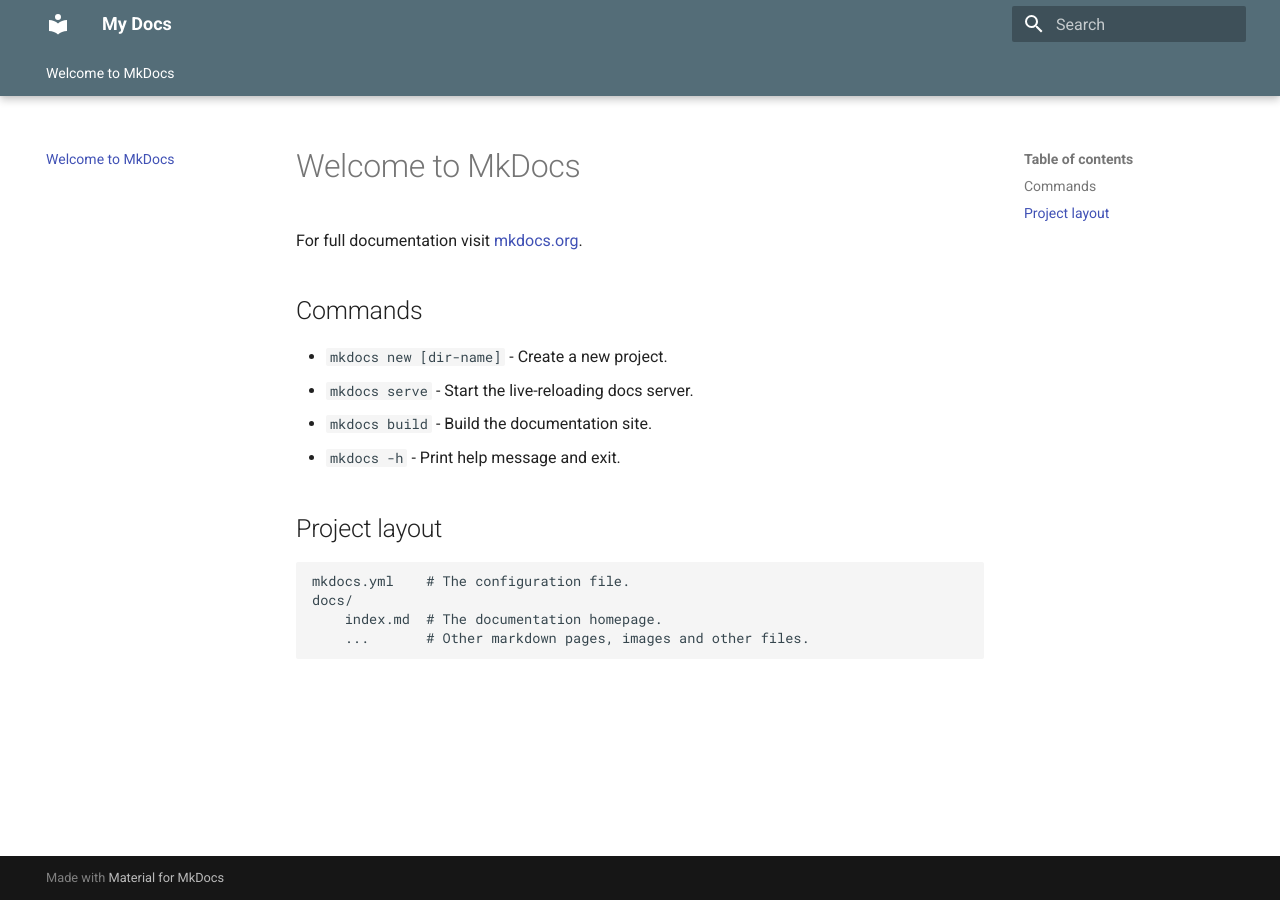
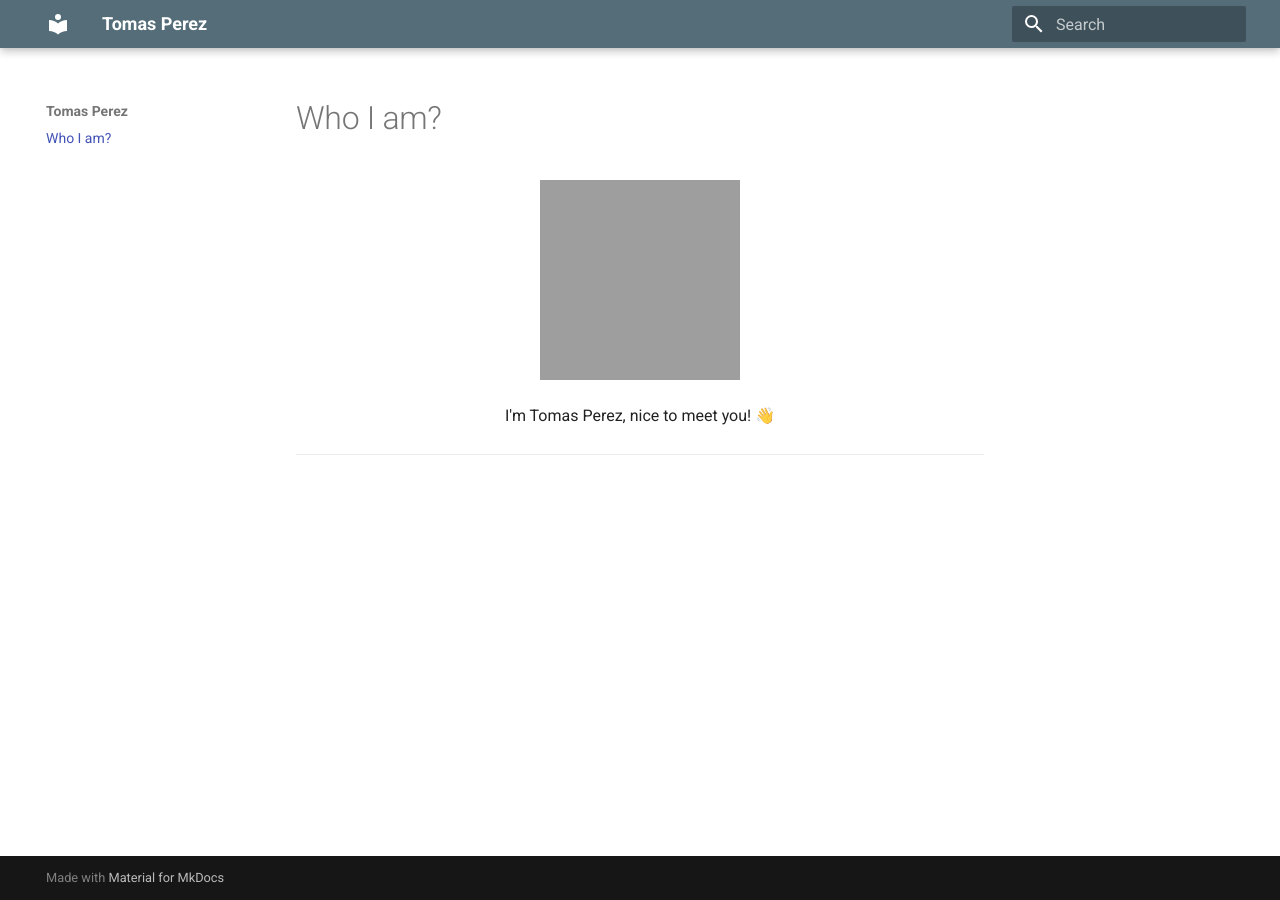
Before and after one commit to Tomperez98/blog, an MkDocs documentation site: the page built from docs/index.md, in a window 1280 px wide. Built offline with MkDocs 1.6.1 and Material for MkDocs 9.7.7, drawn with Linux system fonts in a browser that asks for light colours; grey boxes are pictures that could not be loaded.

Commit message:
Add intro page

```diff
--- a/docs/index.md
+++ b/docs/index.md
@@ -1,17 +1,7 @@
-# Welcome to MkDocs
+# Who I am?
 
-For full documentation visit [mkdocs.org](https://www.mkdocs.org).
-
-## Commands
-
-* `mkdocs new [dir-name]` - Create a new project.
-* `mkdocs serve` - Start the live-reloading docs server.
-* `mkdocs build` - Build the documentation site.
-* `mkdocs -h` - Print help message and exit.
-
-## Project layout
-
-    mkdocs.yml    # The configuration file.
-    docs/
-        index.md  # The documentation homepage.
-        ...       # Other markdown pages, images and other files.
+<p align="center">
+  <img src="https://images.weserv.nl/?url=avatars.githubusercontent.com/u/72174660?v=4&h=300&w=300&fit=cover&mask=circle&maxage=7d" alt="The FastAPI Expert"/>
+  <p align="center">I'm Tomas Perez, nice to meet you! 👋</p>
+</p>
+---
--- a/mkdocs.yml
+++ b/mkdocs.yml
@@ -1,4 +1,4 @@
-site_name: My Docs
+site_name: Tomas Perez
 theme:
   name: material
   palette:
@@ -7,6 +7,6 @@
   font:
     text: Roboto
     code: Roboto Mono
-  features:
-    - navigation.tabs
-    - navigation.tabs.sticky
+  # features:
+  #   - navigation.tabs
+  #   - navigation.tabs.sticky
```
